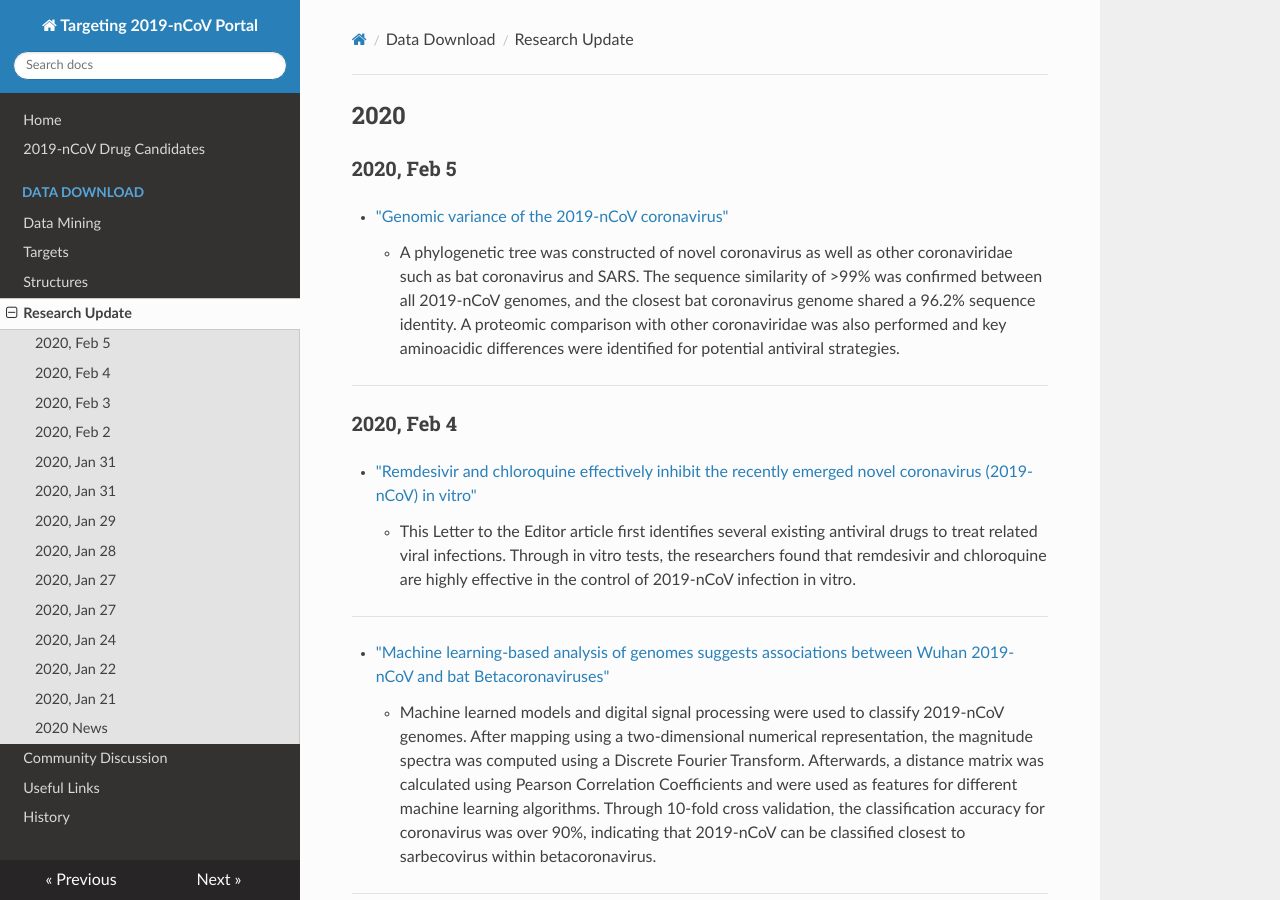
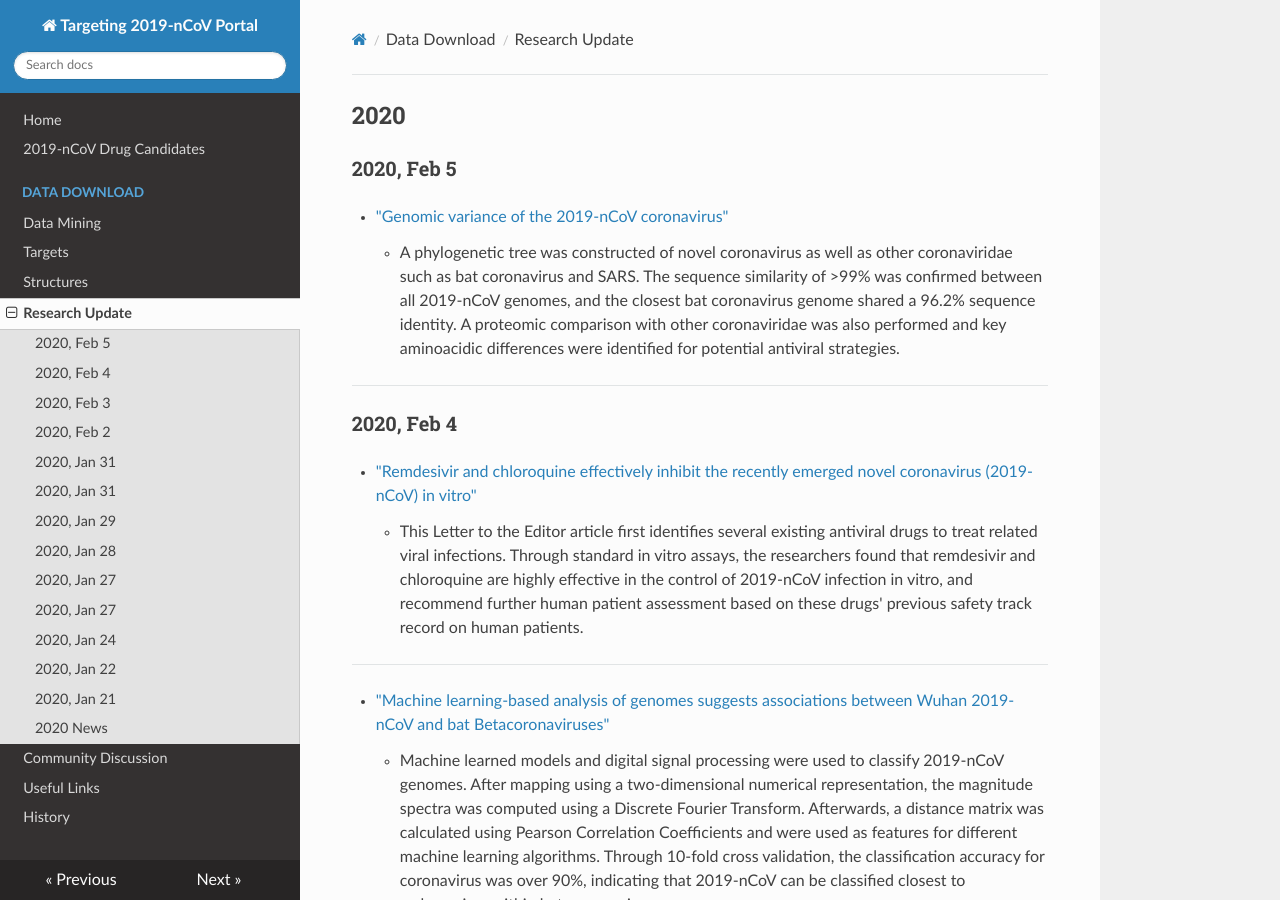
Before and after one commit to GHDDI-AILab/Targeting2019-nCoV, an MkDocs documentation site: the page built from docs/research_progress.md, in a window 1280 px wide and 900 px high. Built offline with MkDocs 1.6.1, drawn with Linux system fonts in a browser that asks for light colours; nearby versions of some CDN libraries.

Commit message:
Update research_progress.md

```diff
--- a/docs/research_progress.md
+++ b/docs/research_progress.md
@@ -10,7 +10,7 @@
 ### 2020, Feb 4
 
  * ["Remdesivir and chloroquine effectively inhibit the recently emerged novel coronavirus (2019-nCoV) in vitro"](https://www.nature.com/articles/s41422-020-0282-0)
-    * This Letter to the Editor article first identifies several existing antiviral drugs to treat related viral infections. Through in vitro tests, the researchers found that remdesivir and chloroquine are highly effective in the control of 2019-nCoV infection in vitro.
+    * This Letter to the Editor article first identifies several existing antiviral drugs to treat related viral infections. Through standard in vitro assays, the researchers found that remdesivir and chloroquine are highly effective in the control of 2019-nCoV infection in vitro, and recommend further human patient assessment based on these drugs' previous safety track record on human patients.
 
 ---
 
```
